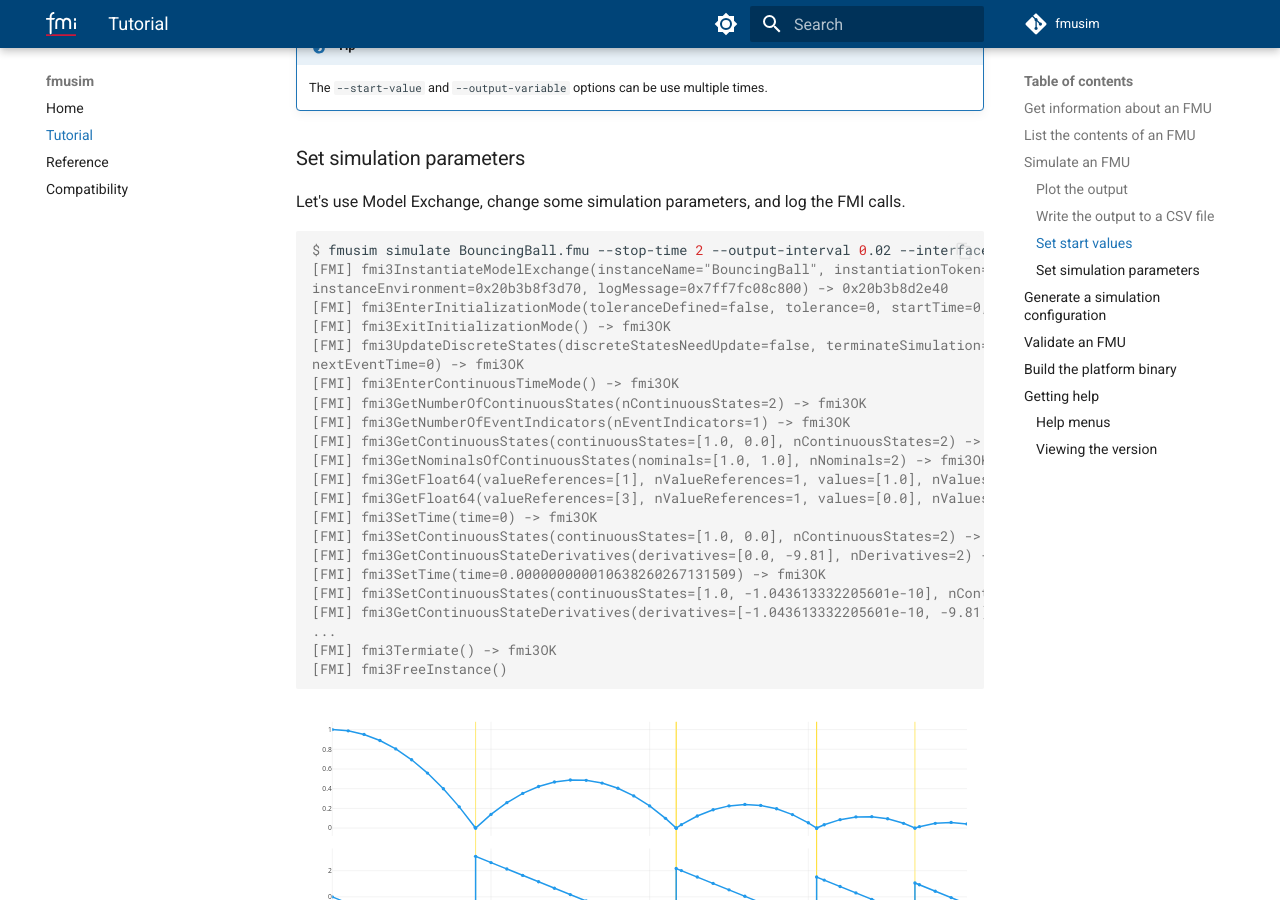
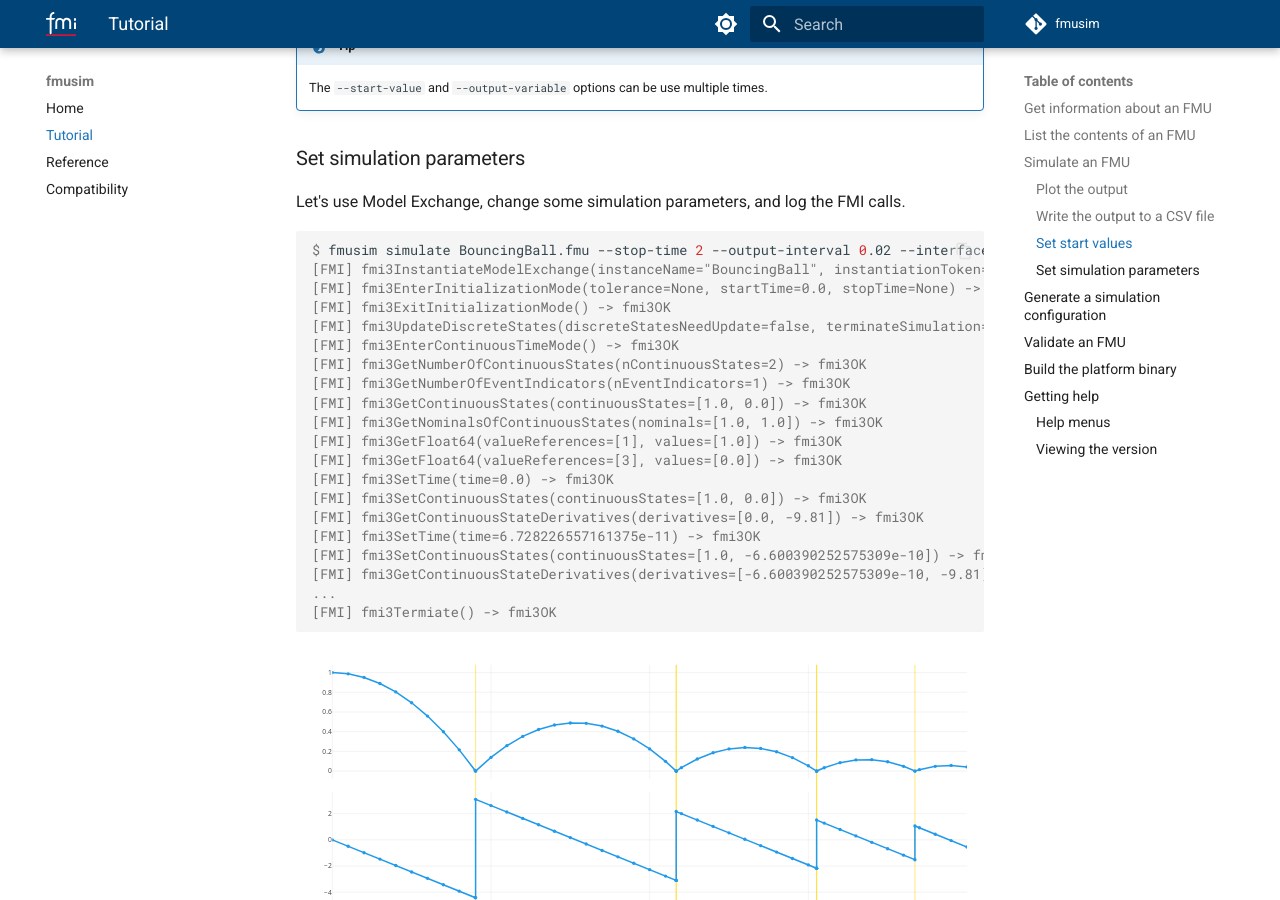
Before and after one commit to modelica/fmusim, an MkDocs documentation site: the page built from docs/tutorial.md, in a window 1280 px wide and 900 px high, scrolled down 2776 px. Built offline with MkDocs 1.6.1 and Material for MkDocs 9.7.7, drawn with Linux system fonts in a browser that asks for light colours; comment, search, counter and statistics services are not loaded.

Commit message:
Update tutorial.md

````diff
--- a/docs/tutorial.md
+++ b/docs/tutorial.md
@@ -125,28 +125,25 @@ Let's use Model Exchange, change some simulation parameters, and log the FMI cal
 
 ```console
 $ fmusim simulate BouncingBall.fmu --stop-time 2 --output-interval 0.02 --interface-type me --log-fmi-calls --show-plot
-[FMI] fmi3InstantiateModelExchange(instanceName="BouncingBall", instantiationToken="{1AE5E10D-9521-4DE3-80B9-D0EAAA7D5AF1}", resourcePath=None, visible=false, loggingOn=false,
-instanceEnvironment=0x20b3b8f3d70, logMessage=0x7ff7fc08c800) -> 0x20b3b8d2e40
-[FMI] fmi3EnterInitializationMode(toleranceDefined=false, tolerance=0, startTime=0, stopTimeDefined=false, stopTime=0) -> fmi3OK
+[FMI] fmi3InstantiateModelExchange(instanceName="BouncingBall", instantiationToken="{1AE5E10D-9521-4DE3-80B9-D0EAAA7D5AF1}", resourcePath=None, visible=false, loggingOn=false)
+[FMI] fmi3EnterInitializationMode(tolerance=None, startTime=0.0, stopTime=None) -> fmi3OK
 [FMI] fmi3ExitInitializationMode() -> fmi3OK
-[FMI] fmi3UpdateDiscreteStates(discreteStatesNeedUpdate=false, terminateSimulation=false, nominalsOfContinuousStatesChanged=false, valuesOfContinuousStatesChanged=false, nextEventTimeDefined=false,
-nextEventTime=0) -> fmi3OK
+[FMI] fmi3UpdateDiscreteStates(discreteStatesNeedUpdate=false, terminateSimulation=false, nominalsOfContinuousStatesChanged=false, valuesOfContinuousStatesChanged=false, nextEventTime=None) -> fmi3OK
 [FMI] fmi3EnterContinuousTimeMode() -> fmi3OK
 [FMI] fmi3GetNumberOfContinuousStates(nContinuousStates=2) -> fmi3OK
 [FMI] fmi3GetNumberOfEventIndicators(nEventIndicators=1) -> fmi3OK
-[FMI] fmi3GetContinuousStates(continuousStates=[1.0, 0.0], nContinuousStates=2) -> fmi3OK
-[FMI] fmi3GetNominalsOfContinuousStates(nominals=[1.0, 1.0], nNominals=2) -> fmi3OK
-[FMI] fmi3GetFloat64(valueReferences=[1], nValueReferences=1, values=[1.0], nValues=1) -> fmi3OK
-[FMI] fmi3GetFloat64(valueReferences=[3], nValueReferences=1, values=[0.0], nValues=1) -> fmi3OK
-[FMI] fmi3SetTime(time=0) -> fmi3OK
-[FMI] fmi3SetContinuousStates(continuousStates=[1.0, 0.0], nContinuousStates=2) -> fmi3OK
-[FMI] fmi3GetContinuousStateDerivatives(derivatives=[0.0, -9.81], nDerivatives=2) -> fmi3OK
-[FMI] fmi3SetTime(time=0.000000000010638260267131509) -> fmi3OK
-[FMI] fmi3SetContinuousStates(continuousStates=[1.0, -1.043613332205601e-10], nContinuousStates=2) -> fmi3OK
-[FMI] fmi3GetContinuousStateDerivatives(derivatives=[-1.043613332205601e-10, -9.81], nDerivatives=2) -> fmi3OK
+[FMI] fmi3GetContinuousStates(continuousStates=[1.0, 0.0]) -> fmi3OK
+[FMI] fmi3GetNominalsOfContinuousStates(nominals=[1.0, 1.0]) -> fmi3OK
+[FMI] fmi3GetFloat64(valueReferences=[1], values=[1.0]) -> fmi3OK
+[FMI] fmi3GetFloat64(valueReferences=[3], values=[0.0]) -> fmi3OK
+[FMI] fmi3SetTime(time=0.0) -> fmi3OK
+[FMI] fmi3SetContinuousStates(continuousStates=[1.0, 0.0]) -> fmi3OK
+[FMI] fmi3GetContinuousStateDerivatives(derivatives=[0.0, -9.81]) -> fmi3OK
+[FMI] fmi3SetTime(time=6.728226557161375e-11) -> fmi3OK
+[FMI] fmi3SetContinuousStates(continuousStates=[1.0, -6.600390252575309e-10]) -> fmi3OK
+[FMI] fmi3GetContinuousStateDerivatives(derivatives=[-6.600390252575309e-10, -9.81]) -> fmi3OK
 ...
 [FMI] fmi3Termiate() -> fmi3OK
-[FMI] fmi3FreeInstance()
 ```
 
 ![BoucingBall](assets/events.svg)
````
